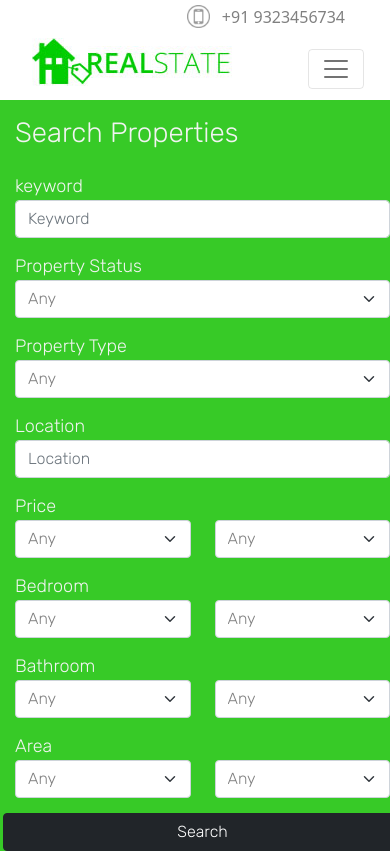
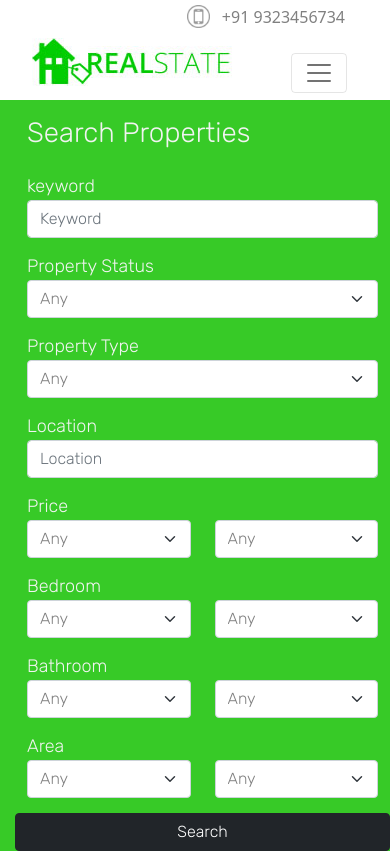
Before and after one commit to Nishant1889/html_css_kreeti_project, a plain HTML site: page index.html in a window 390 px wide. Shown: the top 854 px of the page. Drawn offline with nearby package versions, Linux system fonts and the light colour scheme.

Commit message:
fixing errors

```diff
--- a/index.html
+++ b/index.html
@@ -57,7 +57,7 @@
   </nav>
 
   <section class="container-fluid top-section">
-    <div class="row ">
+    <div class="row container-fluid main">
       <div class="col-12 col-md-8 col-lg-6 top-left-section">
         <form class="form-horizontal">
 
@@ -168,7 +168,7 @@
 
       </div>
 
-      <div class=" col-md-4 col-lg-6 d-none d-md-inline top-right-section">
+      <div class=" col-md-4 col-lg-6 d-none d-md-inline top-right-section gx-0">
 
         <img id="building-img"
           src="https://images.unsplash.com/photo-1499463217683-ee3c9ce038f1?ixid=MnwxMjA3fDB8MHxwaG90by1wYWdlfHx8fGVufDB8fHx8&ixlib=rb-1.2.1&auto=format&fit=crop&w=1050&q=80"
@@ -178,7 +178,7 @@
   </section>
 
   <section>
-    <div class="row middle-section">
+    <div class="row middle-section container-fluid">
       <div class="col-md-6 col-lg-4">
         <div class="d-flex m-5">
           <img src="./assets/791899_start_512x512.png" alt="image" class="lorem-images">
--- a/styles.css
+++ b/styles.css
@@ -48,8 +48,8 @@ nav ul {
 }
 
 .navbar-toggler {
-    margin-right: 26px;
-    margin-top: 37px;
+    margin-right: 43px;
+    margin-top: 45px;
 }
 
 .nav-links {
@@ -94,6 +94,10 @@ a.active,a:hover {
     font-size: 18px;
 
   }
+  .main{
+    padding:0px;
+    margin: 0px;
+  }
 
   #building-img{
 
@@ -113,6 +117,9 @@ a.active,a:hover {
  .learn-more{
      color:#37ca27;
      text-decoration: none;
+ }
+ .learn-more:hover{
+     color:black;
  }
 
  .footer{
```
